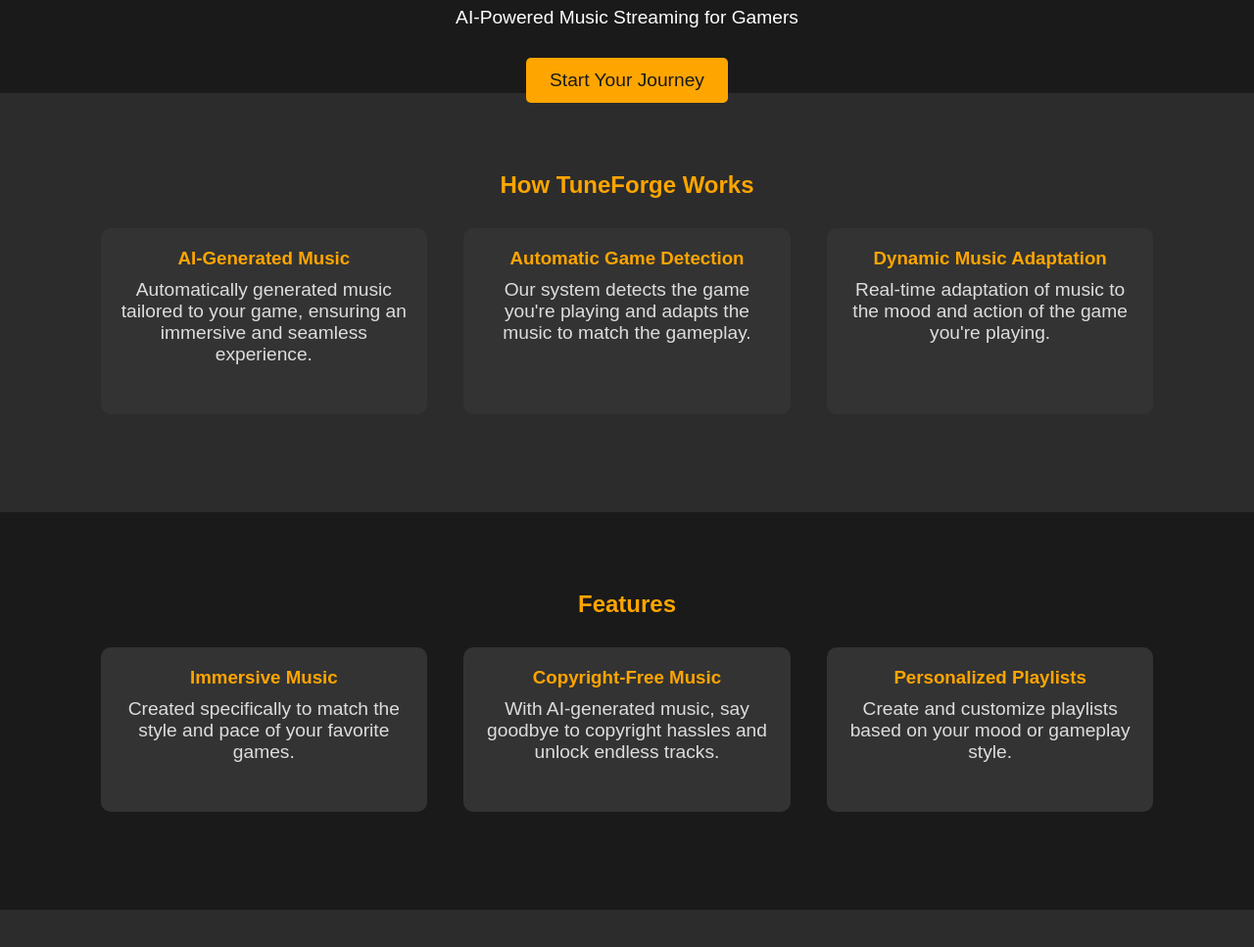
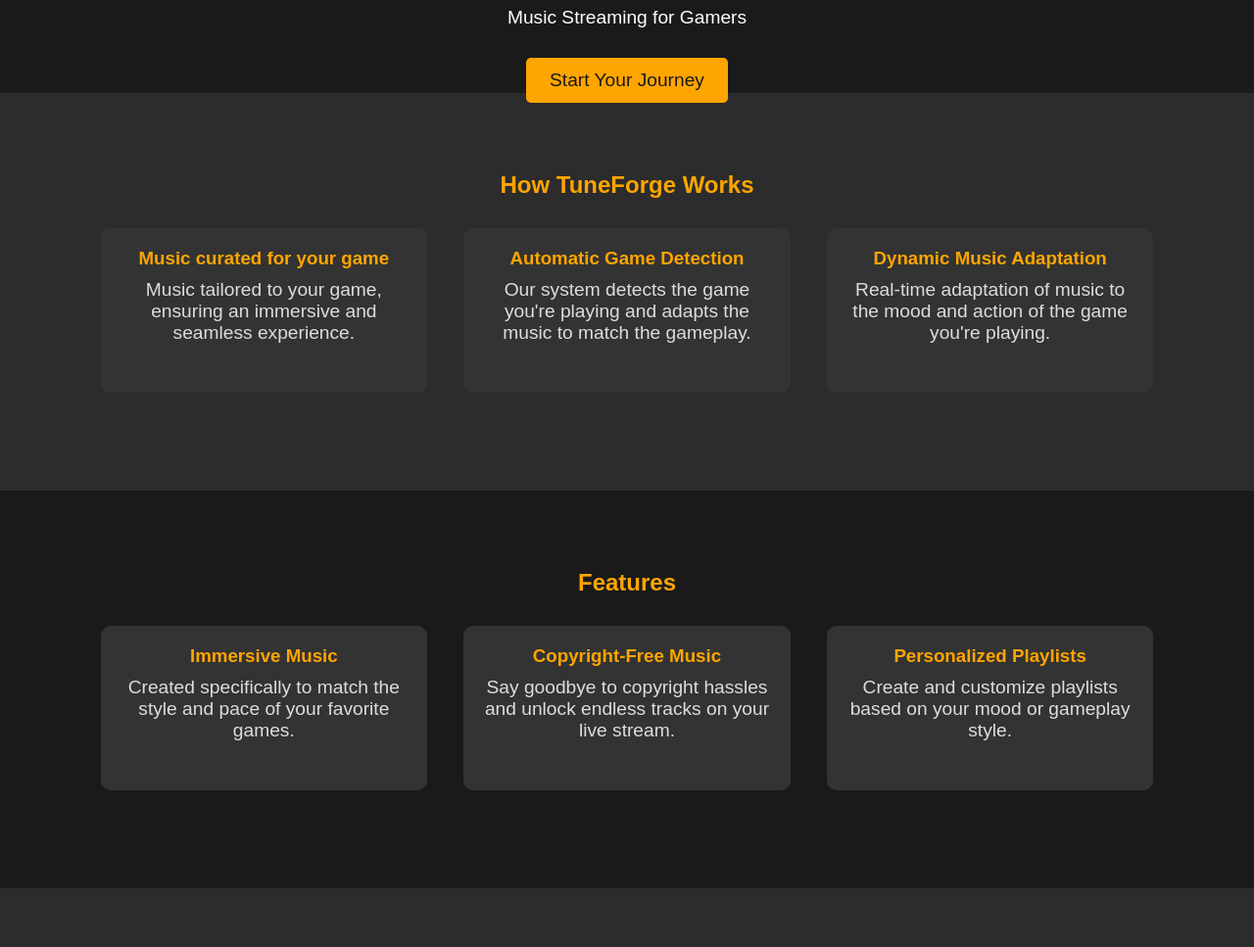
Before and after one commit to leehuachang/gamermusich, a plain HTML site: page index.html in a window 1280 px wide. Shown: the part 705-1672 px from the top of the page at 98% size. Drawn offline with Linux system fonts and the light colour scheme.

Commit message:
Update index.html

```diff
--- a/index.html
+++ b/index.html
@@ -3,7 +3,7 @@
 <head>
     <meta charset="UTF-8">
     <meta name="viewport" content="width=device-width, initial-scale=1.0">
-    <title>TuneForge | AI-Powered Music for Gamers</title>
+    <title>TuneForge | Music for Gamers</title>
     <link rel="stylesheet" href="styles.css">
 </head>
 <body>
@@ -12,7 +12,7 @@
         <div class="splash-content">
             <img src="placeholder.jpg" alt="TuneForge Overlay" class="splash-image">
             <h1>TuneForge</h1>
-            <p>AI-Powered Music Streaming for Gamers</p>
+            <p>Music Streaming for Gamers</p>
             <button class="cta-btn">Start Your Journey</button>
         </div>
     </section>
@@ -23,8 +23,8 @@
             <h2>How TuneForge Works</h2>
             <div class="how-it-works-content">
                 <div class="feature-box">
-                    <h3>AI-Generated Music</h3>
-                    <p>Automatically generated music tailored to your game, ensuring an immersive and seamless experience.</p>
+                    <h3>Music curated for your game</h3>
+                    <p>Music tailored to your game, ensuring an immersive and seamless experience.</p>
                 </div>
                 <div class="feature-box">
                     <h3>Automatic Game Detection</h3>
@@ -49,7 +49,7 @@
                 </div>
                 <div class="feature-card">
                     <h3>Copyright-Free Music</h3>
-                    <p>With AI-generated music, say goodbye to copyright hassles and unlock endless tracks.</p>
+                    <p>Say goodbye to copyright hassles and unlock endless tracks on your live stream.</p>
                 </div>
                 <div class="feature-card">
                     <h3>Personalized Playlists</h3>
```
